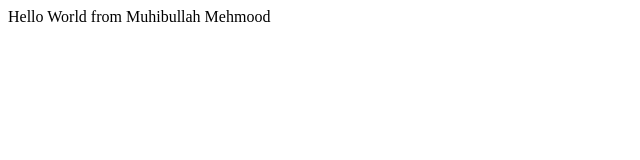
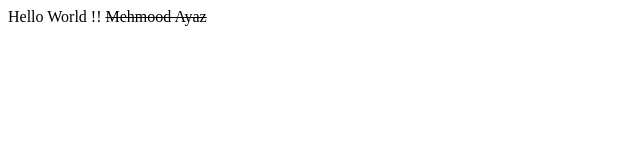
Before and after one commit to mahmoodayaz7/bootcamp2020, a plain HTML site: page index.html in a window 1280 px wide. Shown: the whole page, without its empty margins (0-640 px from the left). Drawn offline with Linux system fonts and the light colour scheme.

Commit message:
Update index.html
Update

```diff
--- a/index.html
+++ b/index.html
@@ -6,6 +6,6 @@
     <title>Document</title>
 </head>
 <body>
-    <div>Hello World from Muhibullah Mehmood</div>
+    <div>Hello World !! <s>Mehmood Ayaz</s></div>
 </body>
 </html>
```
